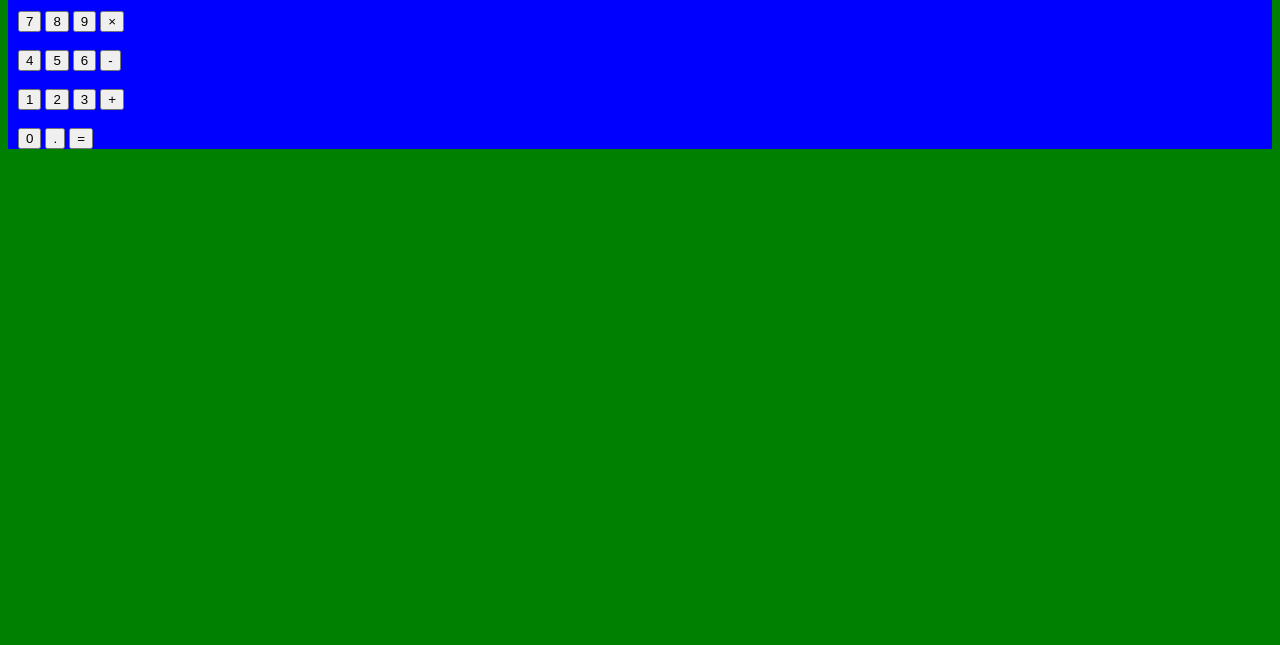
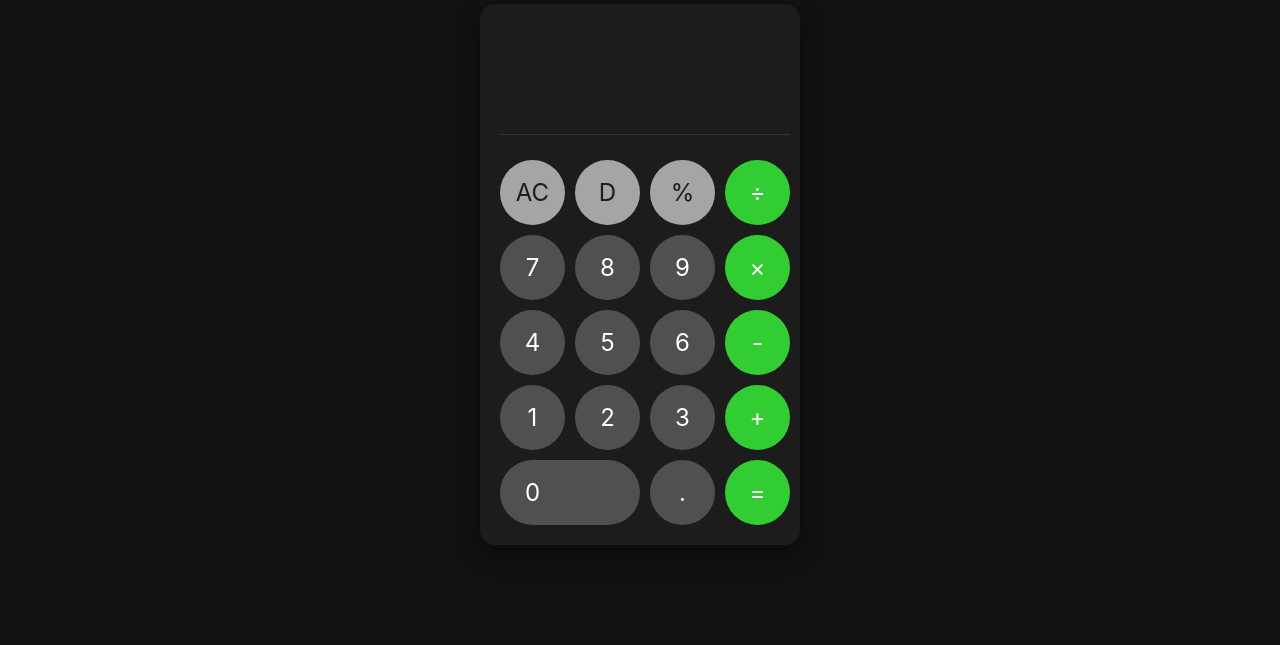
Before and after one commit to RanulHansaja/calculator, a plain HTML site: page index.html in a window 1280 px wide. Shown: the part 155-800 px from the top of the page. Drawn offline with Linux system fonts and the light colour scheme.

Commit message:
error corection

```diff
--- a/index.html
+++ b/index.html
@@ -8,35 +8,37 @@
     <script src="java_script.js"></script>
 </head>
 <body>
-    <h2>Calculator</h2>
+    <h2 class="cal_head">Calculator</h2>
 
     <div class="cal_bady">
-        <h2 id="Display"></h2>
+        <div class="key_box">
+            <h2 id="Display" class="dash_board"></h2>
         <hr>
-        <button id="fAC" onclick="fAC()">AC</button>
-        <button id="feraser" onclick="fmodual()">D</button>
-        <button id="fmodual" onclick="fsubtraction()">%</button>
-        <button id="faddition" onclick="fdivition()">÷</button>
+        <button id="fAC" class="buttons" onclick="fAC()">AC</button>
+        <button id="feraser" class="buttons" onclick="feraser()">D</button>
+        <button id="fmodual" class="buttons" onclick="fsubtraction()">%</button>
+        <button id="faddition" class="buttons" onclick="fdivition()">÷</button>
         <br><br>
-        <button id="fn7" onclick="fn7()">7</button>
-        <button id="fn8" onclick="fn8()">8</button>
-        <button id="fn9" onclick="fn9()">9</button>
-        <button id="faddition" onclick="fmultification()">×</button>
+        <button id="fn7" class="buttons" onclick="fn7()">7</button>
+        <button id="fn8" class="buttons" onclick="fn8()">8</button>
+        <button id="fn9" class="buttons" onclick="fn9()">9</button>
+        <button id="faddition" class="buttons" onclick="fmultification()">×</button>
         <br><br>
-        <button id="fn4" onclick="fn4()">4</button>
-        <button id="fn5" onclick="fn5()">5</button>
-        <button id="fn6" onclick="fn6()">6</button>
-        <button id="fsubtraction" onclick="fsubtraction()">-</button>
+        <button id="fn4" class="buttons" onclick="fn4()">4</button>
+        <button id="fn5" class="buttons" onclick="fn5()">5</button>
+        <button id="fn6"  class="buttons" onclick="fn6()">6</button>
+        <button id="fsubtraction" class="buttons" onclick="fsubtraction()">-</button>
         <br><br>
-        <button id="fn1" onclick="fn1()">1</button>
-        <button id="fn2" onclick="fn2()">2</button>
-        <button id="fn3" onclick="fn3()">3</button>
-        <button id="faddition" onclick="faddition()">+</button>
+        <button id="fn1" class="buttons" onclick="fn1()">1</button>
+        <button id="fn2" class="buttons" onclick="fn2()">2</button>
+        <button id="fn3" class="buttons" onclick="fn3()">3</button>
+        <button id="faddition" class="buttons" onclick="faddition()">+</button>
         <br><br>
-        <button id="fn0" onclick="fn0()">0</button>
-        <button id="fdot" onclick="fdot()">.</button>
-        <button id="fequal" onclick="fequal()">=</button>
+        <button id="fn0" class="buttons" onclick="fn0()">0</button>
+        <button id="fdot" class="buttons" onclick="fdot()">.</button>
+        <button id="fequal" class="buttons" onclick="fequal()">=</button>
         <br>
+        </div>
     </div>
 
 </body>
--- a/java_script.js
+++ b/java_script.js
@@ -82,16 +82,16 @@ function fmodual(){
 function fequal(){
     second_save =  document.getElementById("Display").innerHTML ;
     if(op == 1){
-        document.getElementById("Display").innerHTML = parseFloat(first_save) + parseFloat(second_save);
+        document.getElementById("Display").innerHTML = (parseFloat(first_save) + parseFloat(second_save)).toFixed(2);
     }
     if(op == 2){
-        document.getElementById("Display").innerHTML = parseFloat(first_save) - parseFloat(second_save);
+        document.getElementById("Display").innerHTML = (parseFloat(first_save) - parseFloat(second_save)).toFixed(2);
     }
     if(op == 3){
-        document.getElementById("Display").innerHTML = parseFloat(first_save) * parseFloat(second_save);
+        document.getElementById("Display").innerHTML = (parseFloat(first_save) * parseFloat(second_save)).toFixed(2);
     }
     if(op == 4){
-        document.getElementById("Display").innerHTML = parseFloat(first_save) / parseFloat(second_save);
+        document.getElementById("Display").innerHTML = (parseFloat(first_save) / parseFloat(second_save)).toFixed(2);
     }
     if(op == 5){
         document.getElementById("Display").innerHTML = parseFloat(first_save) % parseFloat(second_save);
--- a/style.css
+++ b/style.css
@@ -1,9 +1,121 @@
-.cal_bady{
+* {
+    margin: 0;
+    padding: 0;
+    box-sizing: border-box;
+    font-family: -apple-system, BlinkMacSystemFont, 'Segoe UI', Roboto, Helvetica, Arial, sans-serif;
+}
+
+body {
+    display: flex;
+    justify-content: center;
     align-items: center;
-    background-color: blue;
-    padding-left: 10px;
-    padding-top: 30px;
+    min-height: 100vh;
+    background-color: #121212;
+    flex-direction: column;
 }
-body{
-    background-color: green;
+
+h2 {
+    color: #e0e0e0;
+    margin-bottom: 20px;
+    font-size: 2rem;
+    font-weight: 400;
 }
+
+.cal_head{
+    color:  #32CD32;
+}
+
+.cal_bady {
+    background-color: #1c1c1c;
+    width: 320px;
+    padding: 20px;
+    border-radius: 15px;
+    box-shadow: 0 10px 25px rgba(0, 0, 0, 0.5);
+}
+
+.key_box {
+    display: grid;
+    grid-template-columns: repeat(4, 1fr);
+    grid-template-rows: auto auto repeat(4, 1fr);
+    grid-gap: 10px;
+}
+
+.dash_board {
+    background-color: #1c1c1c;
+    height: 80px;
+    display: flex;
+    justify-content: flex-end;
+    align-items: center;
+    padding: 0 15px;
+    font-size: 2.5rem;
+    color: #ffffff;
+    overflow: hidden;
+    grid-column: 1 / span 4;
+    text-align: right;
+}
+
+hr {
+    grid-column: 1 / span 4;
+    border: none;
+    border-top: 1px solid #333;
+    margin-bottom: 15px;
+    width: 100%;
+}
+
+.buttons {
+    width: 65px;
+    height: 65px;
+    border-radius: 50%;
+    border: none;
+    font-size: 1.5rem;
+    cursor: pointer;
+    transition: all 0.2s;
+    color: #ffffff;
+    font-weight: 400;
+    justify-self: center;
+}
+
+.buttons:hover {
+    filter: brightness(1.2);
+}
+
+.buttons:active {
+    filter: brightness(0.9);
+    transform: scale(0.95);
+}
+
+#fAC, #feraser, #fmodual, #fdivition {
+    background-color: #a5a5a5;
+    color: #1c1c1c;
+}
+
+#faddition, #fsubtraction, #fmultification, #fequal {
+    background-color: #32CD32;
+}
+
+#fn0, #fn1, #fn2, #fn3, #fn4, #fn5, #fn6, #fn7, #fn8, #fn9, #fdot {
+    background-color: #505050;
+}
+
+
+br {
+    display: none;
+}
+
+
+#fn0, #fdot, #fequal {
+    align-self: start;
+}
+
+#Display {
+    width: 100%;
+    text-align: right;
+}
+
+#fn0 {
+    width: 140px;
+    grid-column: span 2;
+    border-radius: 35px;
+    text-align: left;
+    padding-left: 25px;
+}
```
